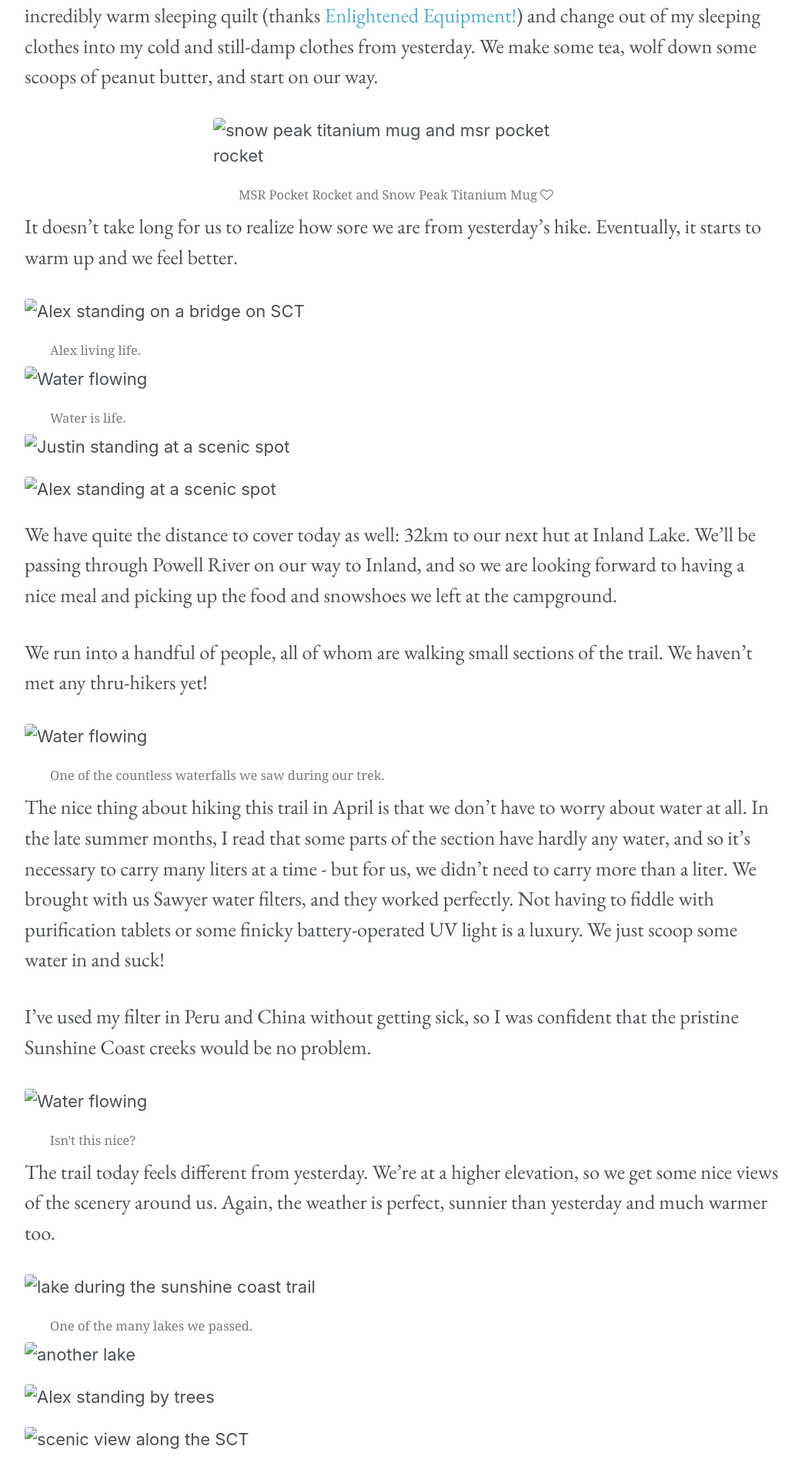
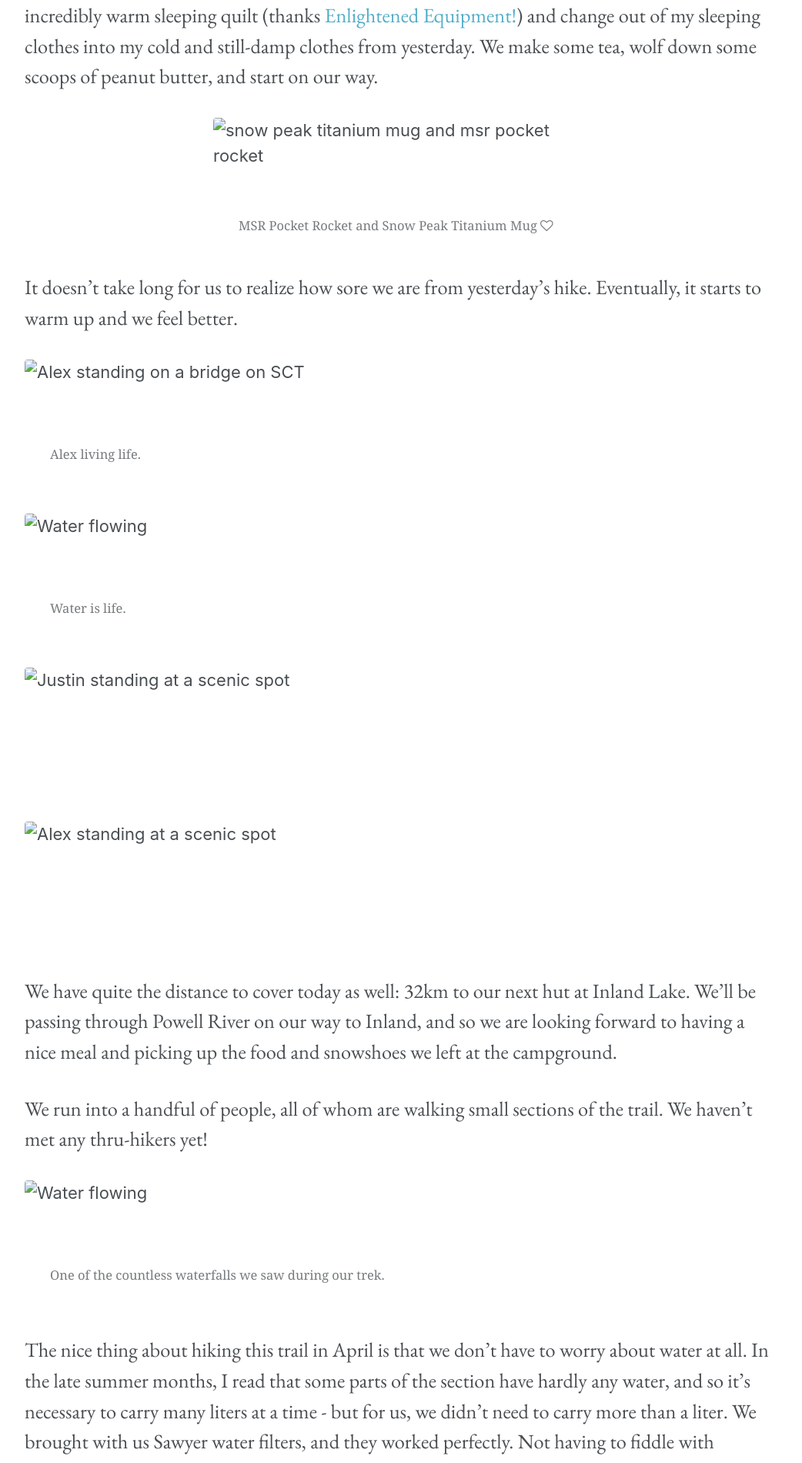
Before and after one commit to BestCoastTrail/BestCoastTrail.github.io, a Jekyll site: the page built from _posts/2017-04-09-Sunshine-Coast-Trail-Day-2-The-Rustle.markdown, in a window 1280 px wide. Shown: the part 1225-3125 px from the top of the page at 77% size, without its empty margins (118-1160 px from the left). Built offline with Jekyll 4.4.1, drawn with Linux system fonts in a browser that asks for light colours; comment, search, counter and statistics services are not loaded.

Commit message:
Improved lazy load by defining min height

```diff
--- a/_sass/minimal-mistakes.scss
+++ b/_sass/minimal-mistakes.scss
@@ -132,3 +132,7 @@ p.author {
 p.page__meta {
   font-size: 0.66rem !important;
 }
+
+figure {
+  min-height: 200px;
+}
```
